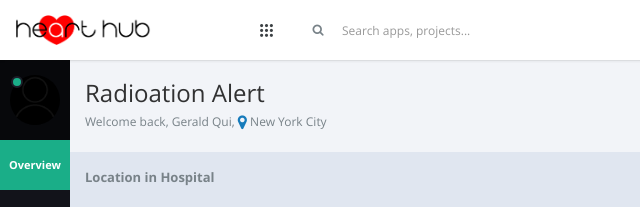
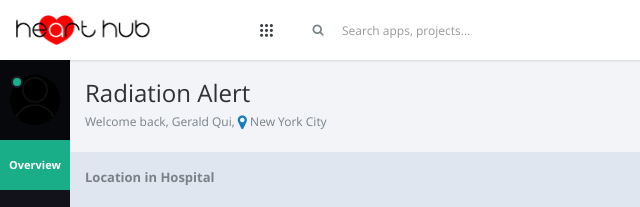
Before and after one commit to KyperTech/hearthub, a plain HTML site: page radiation.html in a window 1280 px wide. Shown: the top 207 px of the page, 0-640 px from the left. Drawn offline with Linux system fonts and the light colour scheme; files whose address does not match are found by name.

Commit message:
Radiation page added with corrected spelling.

```diff
--- a/radiation.html
+++ b/radiation.html
@@ -272,7 +272,7 @@
                 <section class="scrollable padder">
                   <section class="row m-b-md">
                     <div class="col-sm-6">
-                      <h3 class="m-b-xs text-black">Radioation Alert</h3>
+                      <h3 class="m-b-xs text-black">Radiation Alert</h3>
                       <small>Welcome back, Gerald Qui, <i class="fa fa-map-marker fa-lg text-primary"></i> New York City</small>
                     </div>
                     <div class="col-sm-6 text-right text-left-xs m-t-md">
```
